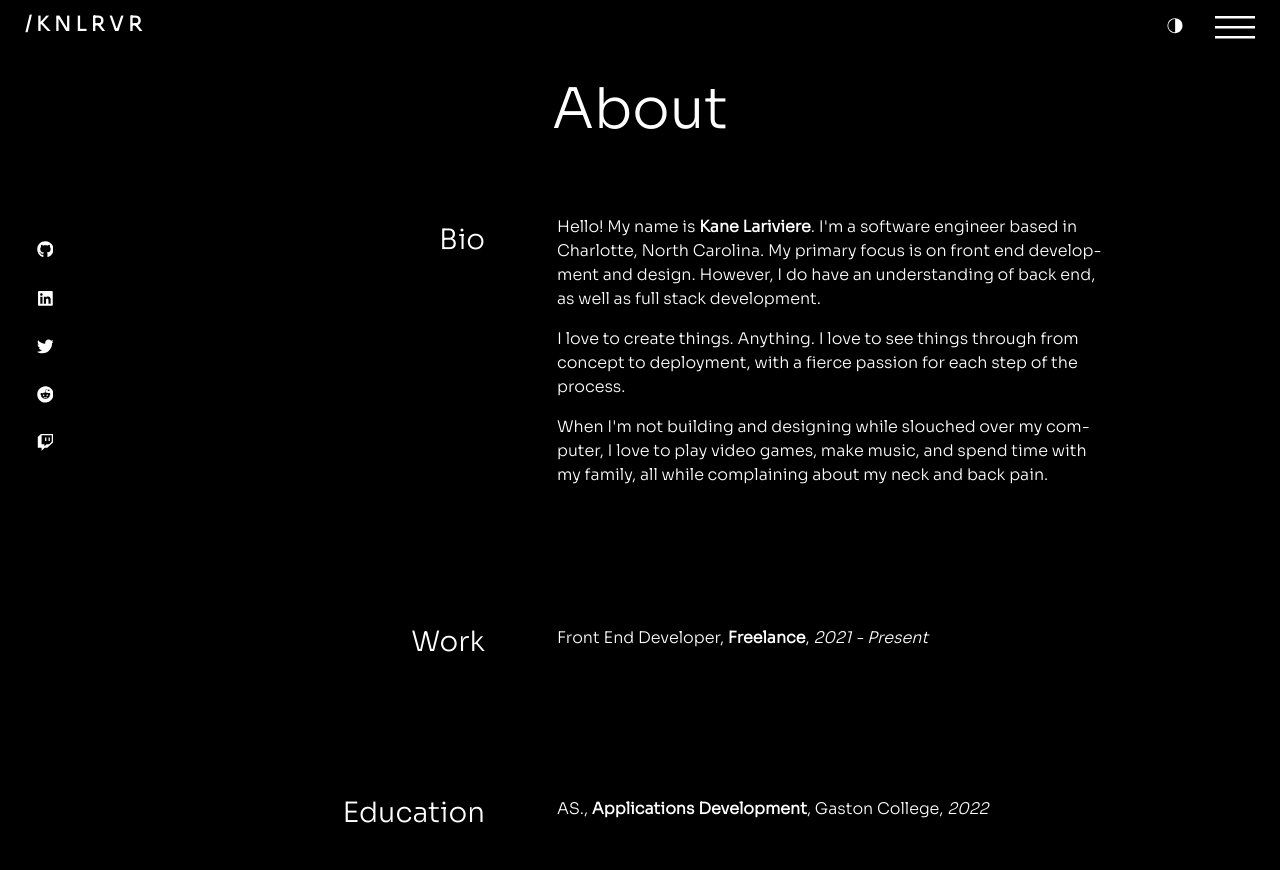
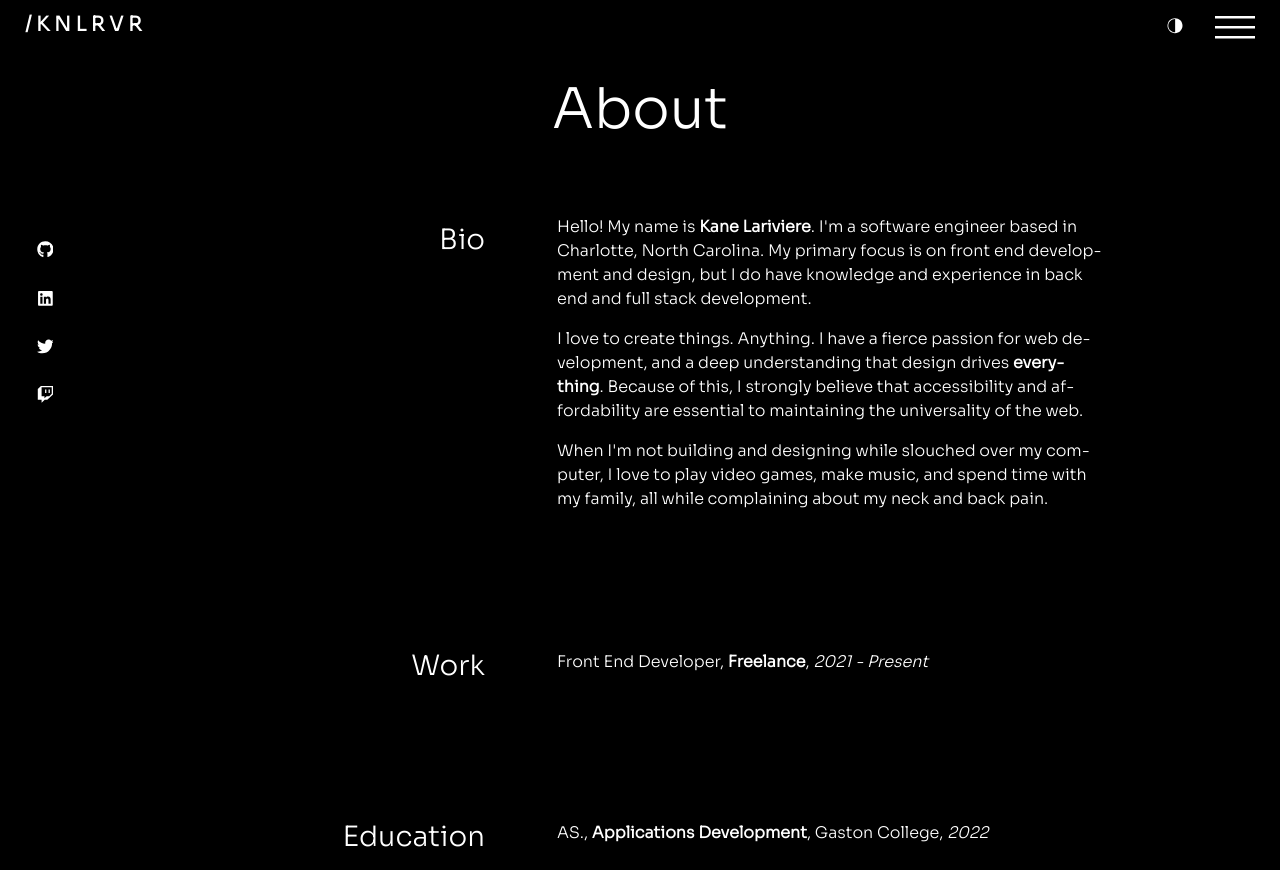
Before and after one commit to knlrvr/portfolio, a React (Create React App) app: page /about in a window 1280 px wide. Before the commit the page ends 846 px from the top, so only its background shows below. Built offline with nearby package versions, Linux system fonts and the light colour scheme.

Commit message:
updated layout & about

```diff
--- a/src/components/header/index.js
+++ b/src/components/header/index.js
@@ -53,8 +53,9 @@ const Headermain = () => {
             <a href="https://github.com/knlrvr">Github</a>
             <a href="https://linkedin.com/in/kane-lariviere">LinkedIn</a>
             <a href="https://twitter.com/knlrvr">Twitter</a>
+            <a href="https://twitch.tv/kanolariv">Twitch</a>
             </div>
-            <p className="copyright m-0"> &copy; 2022 Kane Lariviere </p>
+            <p className="copyright m-0"> &copy; 2022-2023 Kane Lariviere </p>
           </div>
         </div>
       </header>
--- a/src/components/socialicons/index.js
+++ b/src/components/socialicons/index.js
@@ -5,7 +5,6 @@ import {
   FaTwitter,
   FaLinkedin,
   FaTwitch,
-  FaReddit,
 } from "react-icons/fa";
 
 export const Socialicons = (params) => {
@@ -28,11 +27,6 @@ export const Socialicons = (params) => {
           </a>
         </li>
         <li>
-          <a href="https://reddit.com/user/westparksad">
-            <FaReddit />
-          </a>
-        </li>
-        <li>
           <a href="https://twitch.com/kanolariv">
             <FaTwitch />
           </a>
--- a/src/index.css
+++ b/src/index.css
@@ -28,7 +28,7 @@ body {
     height: 100%;
     overflow-x: hidden;
     overflow-y: visible;
-    background-color: var(--bg-color);
+    background: var(--bg-color);
     color: var(--text-color);
     font-family: 'Sora', sans-serif;
     -webkit-font-smoothing: antialiased;
--- a/src/pages/About/index.js
+++ b/src/pages/About/index.js
@@ -26,13 +26,15 @@ export const About = () => {
               <p>
               Hello! My name is <strong>Kane Lariviere</strong>. I'm a
               software engineer based in Charlotte, North Carolina.
-              My primary focus is on front end development and design.
-              However, I do have an understanding of back end, as well
-              as full stack development.
+              My primary focus is on front end development and design,
+              but I do have knowledge and experience in back end
+              and full stack development.
               <p></p>
-              I love to create things. Anything. I love to see things through
-              from concept to deployment, with a fierce passion for each step of
-              the process.
+              I love to create things. Anything. I have a fierce passion
+              for web development, and a deep understanding that design
+              drives <strong>everything</strong>. Because of this, I strongly
+              believe that accessibility and affordability are essential
+              to maintaining the universality of the web.
               <p></p>
               When I'm not building and designing while slouched over my computer,
               I love to play video games, make music, and spend time with my
--- a/src/pages/Home/index.js
+++ b/src/pages/Home/index.js
@@ -25,8 +25,8 @@ export const Home = () => {
                     options={{
                       strings: [
                         'Software Engineer',
-                        'Full Stack Web Developer',
-                        'UI & UX Designer',
+                        'Full Stack Developer',
+                        'UI/UX Designer',
                         'Artist'
                       ],
                       autoStart: true,
@@ -38,7 +38,7 @@ export const Home = () => {
                 <div className="intro_btn-action pb-5">
                   <Link to="/portfolio">
                     <div id="button_s" className="ac_btn btn ">
-                      My Portfolio
+                      Portfolio
                       <div className="ring one"></div>
                       <div className="ring two"></div>
                       <div className="ring three"></div>
@@ -46,7 +46,7 @@ export const Home = () => {
                   </Link>
                   <Link to="/contact">
                     <div id="button_s" className="ac_btn btn">
-                      Contact Me
+                      Contact
                       <div className="ring one"></div>
                       <div className="ring two"></div>
                       <div className="ring three"></div>
@@ -56,7 +56,7 @@ export const Home = () => {
                 <div id="button_r" className="ac_btn btn">
                   <a href={resume} target="_blank"
                      rel="noreferrer">
-                      Resume <FaAngleRight />
+                     Resume <FaAngleRight />
                   </a>
                   <div className="ring one"></div>
                   <div className="ring two"></div>
--- a/src/pages/Portfolio/index.js
+++ b/src/pages/Portfolio/index.js
@@ -36,7 +36,7 @@ export const Portfolio = () => {
                   </p>
                   <div className="btn-group">
                     <a href="https://github.com/knlrvr/portfolio">
-                      <div id="button_p" className="ac_btn btn">
+                      <div id="button_r" className="ac_btn btn">
                         View Code
                         <div className="ring one"></div>
                         <div className="ring two"></div>
@@ -65,7 +65,7 @@ export const Portfolio = () => {
                   </p>
                   <div className="btn-group">
                     <a href="https://github.com/knlrvr/ferd/">
-                      <div id="button_p" className="ac_btn btn">
+                      <div id="button_r" className="ac_btn btn">
                         View Code
                         <div className="ring one"></div>
                         <div className="ring two"></div>
@@ -101,7 +101,7 @@ export const Portfolio = () => {
                   </p>
                   <div className="btn-group">
                     <a href="https://github.com/knlrvr/REST-Countries">
-                      <div id="button_p" className="ac_btn btn">
+                      <div id="button_r" className="ac_btn btn">
                         View Code
                         <div className="ring one"></div>
                         <div className="ring two"></div>
@@ -139,7 +139,7 @@ export const Portfolio = () => {
                   </p>
                   <div className="btn-group">
                     <a href="https://github.com/knlrvr/to-do">
-                      <div id="button_p" className="ac_btn btn">
+                      <div id="button_r" className="ac_btn btn">
                         View Code
                         <div className="ring one"></div>
                         <div className="ring two"></div>
@@ -178,7 +178,7 @@ export const Portfolio = () => {
                   </p>
                   <div className="btn-group">
                     <a href="https://github.com/knlrvr/vault-tec/">
-                      <div id="button_p" className="ac_btn btn">
+                      <div id="button_r" className="ac_btn btn">
                         View Code
                         <div className="ring one"></div>
                         <div className="ring two"></div>
```
Also changed, not shown: 1 other file (tests, documents, lock files or other folders).
